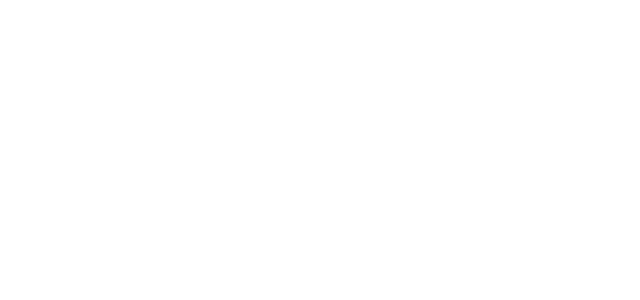
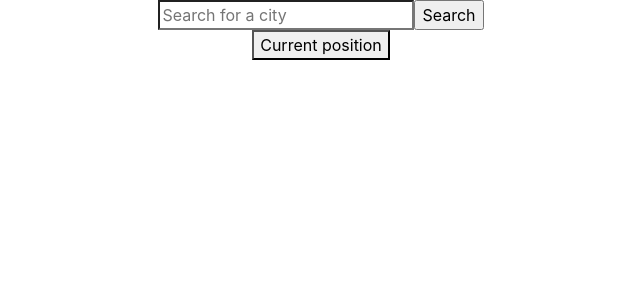
Before and after one commit to L-Sundvall/weather-app-react2.0, a React (Create React App) app: page / in a window 1280 px wide. Shown: the top 300 px of the page, without its empty margins (319-959 px from the left). Built offline with nearby package versions, Linux system fonts and the light colour scheme.

Commit message:
added Search input and position button

```diff
--- a/src/App.js
+++ b/src/App.js
@@ -1,11 +1,12 @@
 
 import './App.css';
+import Search from './Search';
 
 function App() {
   return (
     <div className="App">
       <header className="App-header">
-
+     <Search />
 
       </header>
     </div>
--- a/src/Search.js
+++ b/src/Search.js
@@ -1 +1,13 @@
 import React from "react";
+
+export default function Search(){
+return (
+<div>
+            <form>
+              <input
+                type="search"
+                placeholder="Search for a city"/>
+              <input type="submit" value="Search" className="Search-button" />
+            </form>
+            <button className="current-button">Current position</button>
+          </div>); }
```
Also changed, not shown: 1 other file (tests, documents, lock files or other folders).
